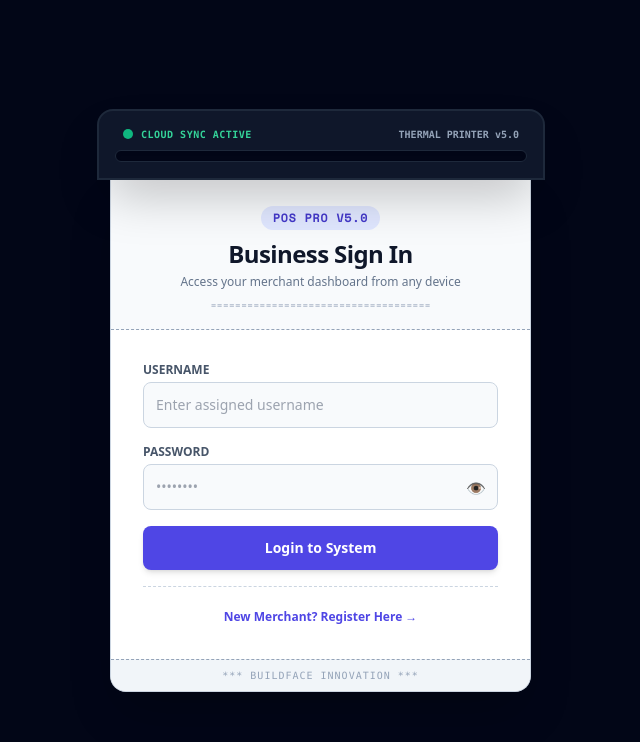
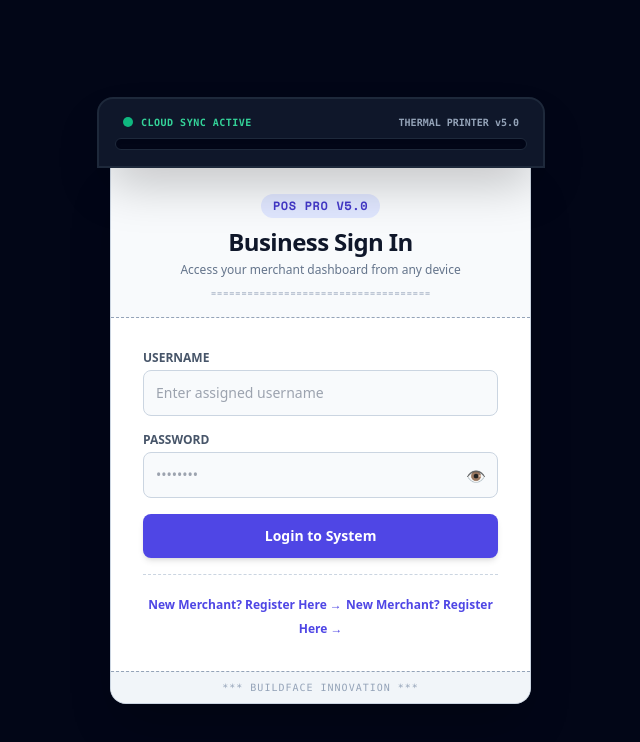
Before and after one commit to sahadhrubo63-a11y/AdvancedManager, a website: page index.html in a window 1280 px wide. Shown: the whole page, without its empty margins (319-959 px from the left). Drawn offline with nearby package versions, Linux system fonts and the light colour scheme.

Commit message:
Update index.html

```diff
--- a/index.html
+++ b/index.html
@@ -77,6 +77,7 @@
                     </form>
                     <div class="text-center mt-4 pt-4 border-t border-dashed border-slate-300">
                         <a href="http://localhost:5000/user.html" class="text-xs text-indigo-600 font-bold hover:underline">New Merchant? Register Here →</a>
+                         <a href="https://advancedmanager.onrender.com/user.html" class="text-xs text-indigo-600 font-bold hover:underline">New Merchant? Register Here →</a>
                     </div>
                 </div>
 
```
